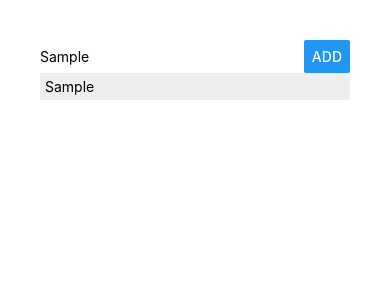
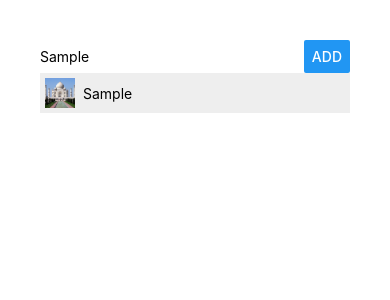
Before and after one commit to LukeDefeo/react-native-places-tutorial, a React Native app: screen / in a window 390 px wide. Both pictures are taken after typing "Sample" into the empty fields and a click on the button "ADD". Shown: the top 300 px of the page. Built offline with nearby package versions, Linux system fonts and the light colour scheme.

Commit message:
added image

```diff
--- a/App.js
+++ b/App.js
@@ -17,6 +17,7 @@ import React from 'react';
 import { StyleSheet, View } from 'react-native';
 import PlacesInput from './src/components/PlacesInput/PlacesInput.js';
 import PlacesList from './src/components/PlacesList/PlacesList.js';
+import tajImage from './src/assets/taj.jpg'
 
 export default class App extends React.Component {
 
@@ -24,11 +25,14 @@ export default class App extends React.Component {
     places: []
   };
 
+
+
   onPlaceAdded = (placeName) => {
     this.setState(curState => ({
       places: curState.places.concat({
         name: placeName,
-        key: Math.random().toString()
+        key: Math.random().toString(),
+        image: tajImage
       })
     }))
   }
--- a/src/components/ListItem/ListItem.js
+++ b/src/components/ListItem/ListItem.js
@@ -1,8 +1,9 @@
 import React from 'react'
-import { Text, View, StyleSheet, TouchableOpacity } from 'react-native'
+import { Text, View, StyleSheet, TouchableOpacity, Image } from 'react-native'
 const listItem = (props) => (
     <TouchableOpacity onPress={props.onItemPressed}>
         <View style={styles.listItem}>
+            <Image source={props.image } style={styles.image} />
             <Text>{props.placeName}</Text>
         </View>
     </TouchableOpacity>
@@ -13,7 +14,14 @@ const styles = StyleSheet.create({
         width: "100%",
         padding: 5,
         marginBottom: 10,
-        backgroundColor: "#eee"
+        backgroundColor: "#eee",
+        flexDirection: "row",
+        alignItems: "center"
+    },
+    image: {
+        marginRight: 8,
+        height: 30,
+        width: 30
     }
 })
 
--- a/src/components/PlacesList/PlacesList.js
+++ b/src/components/PlacesList/PlacesList.js
@@ -12,6 +12,7 @@ const PlacesList = (props) => {
       renderItem={({ item }) => (
         <ListItem
           placeName={item.name}
+          image={item.image}
           onItemPressed={() => props.onItemDeleted(item.key)}
         />
       )}
```
Also changed, not shown: src/assets/taj.jpg (added).
